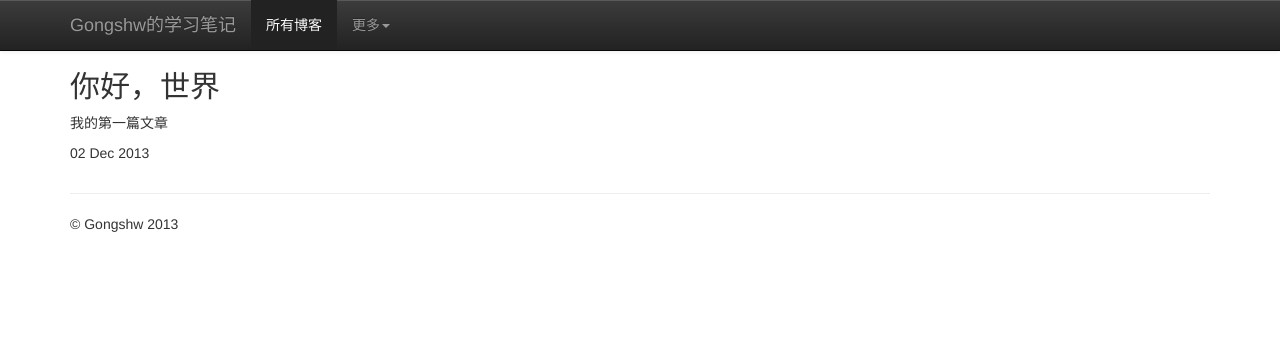
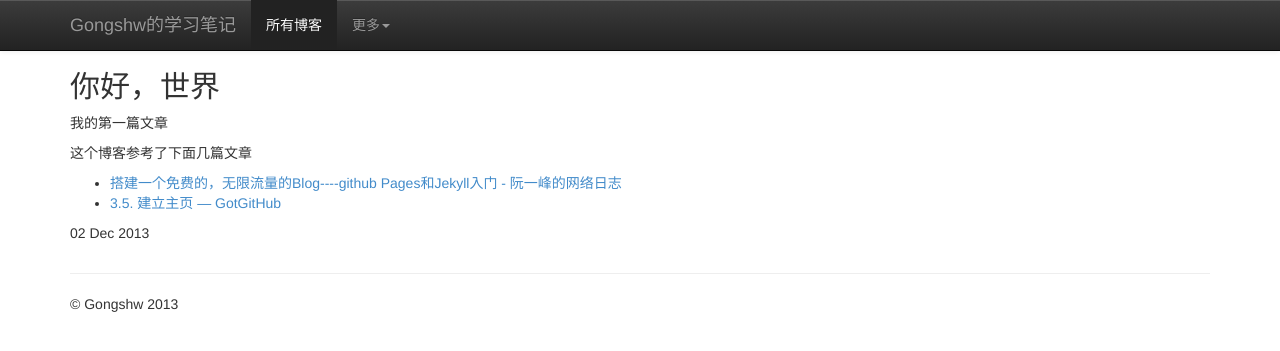
Before and after one commit to gongshw/gongshw.github.io, a Jekyll site: the page built from _posts/2013-12-02-hello-world.html, in a window 1280 px wide. Shown: the top 351 px of the page. Built offline with Jekyll 4.4.1, drawn with Linux system fonts in a browser that asks for light colours; nearby versions of some CDN libraries.

Commit message:
first blog

```diff
--- a/_layouts/post_default.html
+++ b/_layouts/post_default.html
@@ -10,7 +10,7 @@
 <head>
 	<meta charset="utf-8">
 	<meta http-equiv="X-UA-Compatible" content="IE=edge,chrome=1">
-	<title>{{ page.title }}</title>
+	<title>{{ page.title }} - Gongshw的学习笔记</title>
 	<meta name="description" content="">
 	<meta name="viewport" content="width=device-width">
 
@@ -61,7 +61,13 @@
 	<!-- Example row of columns -->
 	<div class="row">
 		<div class="col-lg-8">
+			<h2>{{ page.title }}</h2>
+
 			<p>{{ content }}</p>
+
+			<p>{{ page.date | date_to_string }}</p>
+
+
 		</div>
 		<div class="col-lg-4">
 		</div>
@@ -82,10 +88,17 @@
 <script src="{{ site.baseurl }}/js/main.js"></script>
 
 <script>
-	(function(i,s,o,g,r,a,m){i['GoogleAnalyticsObject']=r;i[r]=i[r]||function(){
-		(i[r].q=i[r].q||[]).push(arguments)},i[r].l=1*new Date();a=s.createElement(o),
-			m=s.getElementsByTagName(o)[0];a.async=1;a.src=g;m.parentNode.insertBefore(a,m)
-	})(window,document,'script','//www.google-analytics.com/analytics.js','ga');
+	(function (i, s, o, g, r, a, m) {
+		i['GoogleAnalyticsObject'] = r;
+		i[r] = i[r] || function () {
+			(i[r].q = i[r].q || []).push(arguments)
+		}, i[r].l = 1 * new Date();
+		a = s.createElement(o),
+				m = s.getElementsByTagName(o)[0];
+		a.async = 1;
+		a.src = g;
+		m.parentNode.insertBefore(a, m)
+	})(window, document, 'script', '//www.google-analytics.com/analytics.js', 'ga');
 
 	ga('create', 'UA-38846492-3', 'gongshw.github.io');
 	ga('send', 'pageview');
--- a/_posts/2013-12-02-hello-world.html
+++ b/_posts/2013-12-02-hello-world.html
@@ -2,6 +2,11 @@
 layout: post_default
 title: 你好，世界
 ---
-<h2>{{ page.title }}</h2>
 <p>我的第一篇文章</p>
-<p>{{ page.date | date_to_string }}</p>
+<p>这个博客参考了下面几篇文章</p>
+<ul>
+	<li><a target="_blank" href="http://www.ruanyifeng.com/blog/2012/08/blogging_with_jekyll.html">搭建一个免费的，无限流量的Blog----github
+		Pages和Jekyll入门 - 阮一峰的网络日志</a></li>
+	<li><a target="_blank" href="http://www.worldhello.net/gotgithub/03-project-hosting/050-homepage.html">3.5. 建立主页 —
+		GotGitHub</a></li>
+</ul>
--- a/index.html
+++ b/index.html
@@ -1,6 +1,6 @@
 ---
 layout: default
-title: 我的Blog
+title: Gongshw的学习笔记
 ---
 <h2>{{ page.title }}</h2>
 <p>最新文章</p>
```
